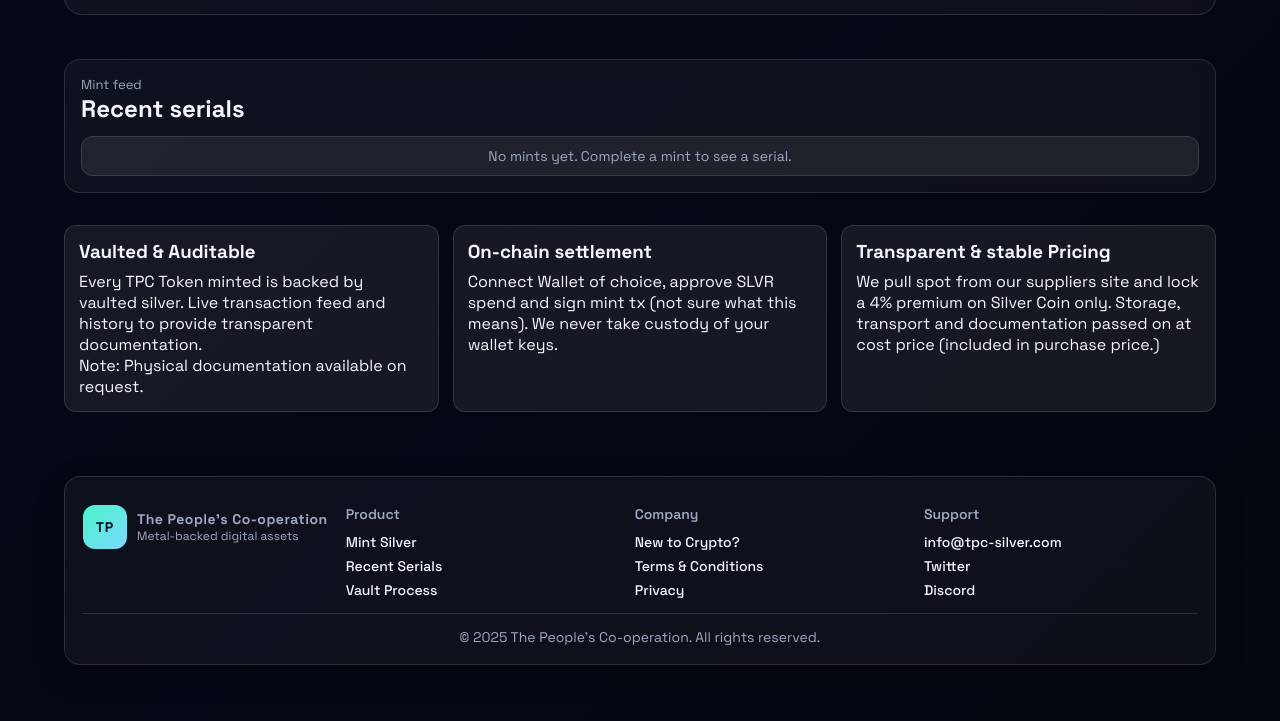
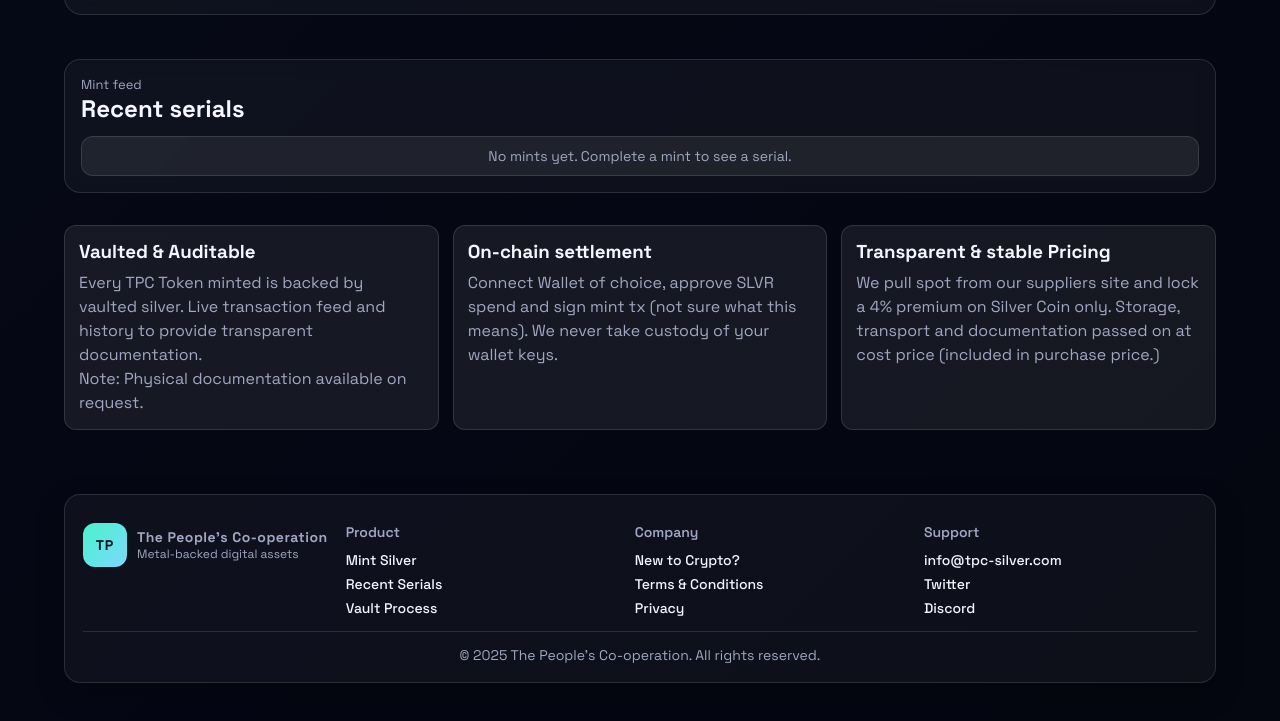
Before and after one commit to jjay6699/silver, a plain HTML site: page index.html in a window 1280 px wide. Shown: the part 964-1685 px from the top of the page. Drawn offline with Linux system fonts and the light colour scheme; no server answers.

Commit message:
Adjust info card description color

```diff
--- a/style.css
+++ b/style.css
@@ -571,6 +571,11 @@
   margin-bottom: 8px;
 }
 
+.info-card p {
+  color: var(--muted);
+  line-height: 1.5;
+}
+
 .feed {
   background: var(--panel);
   border: 1px solid var(--outline);
```
